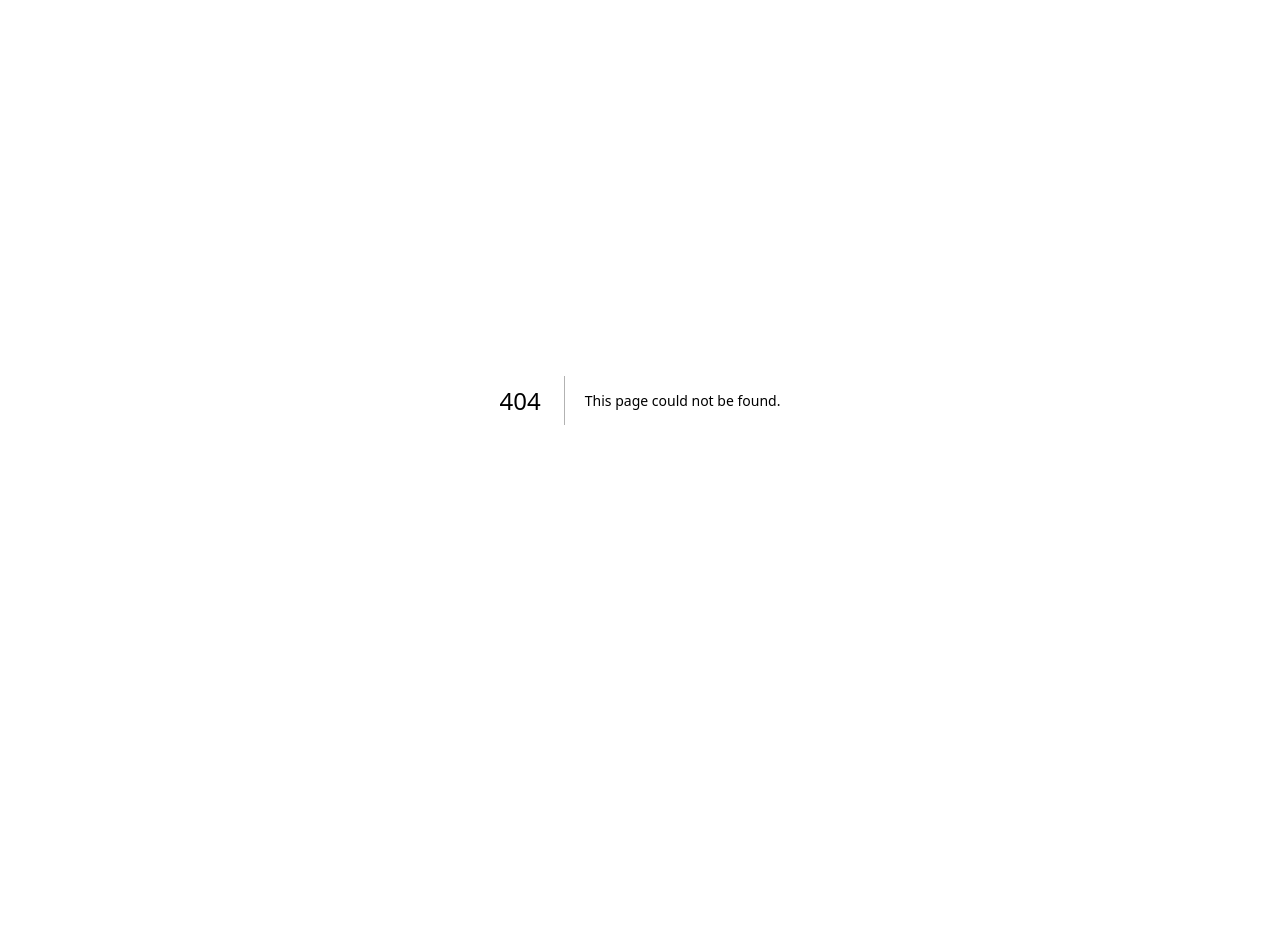
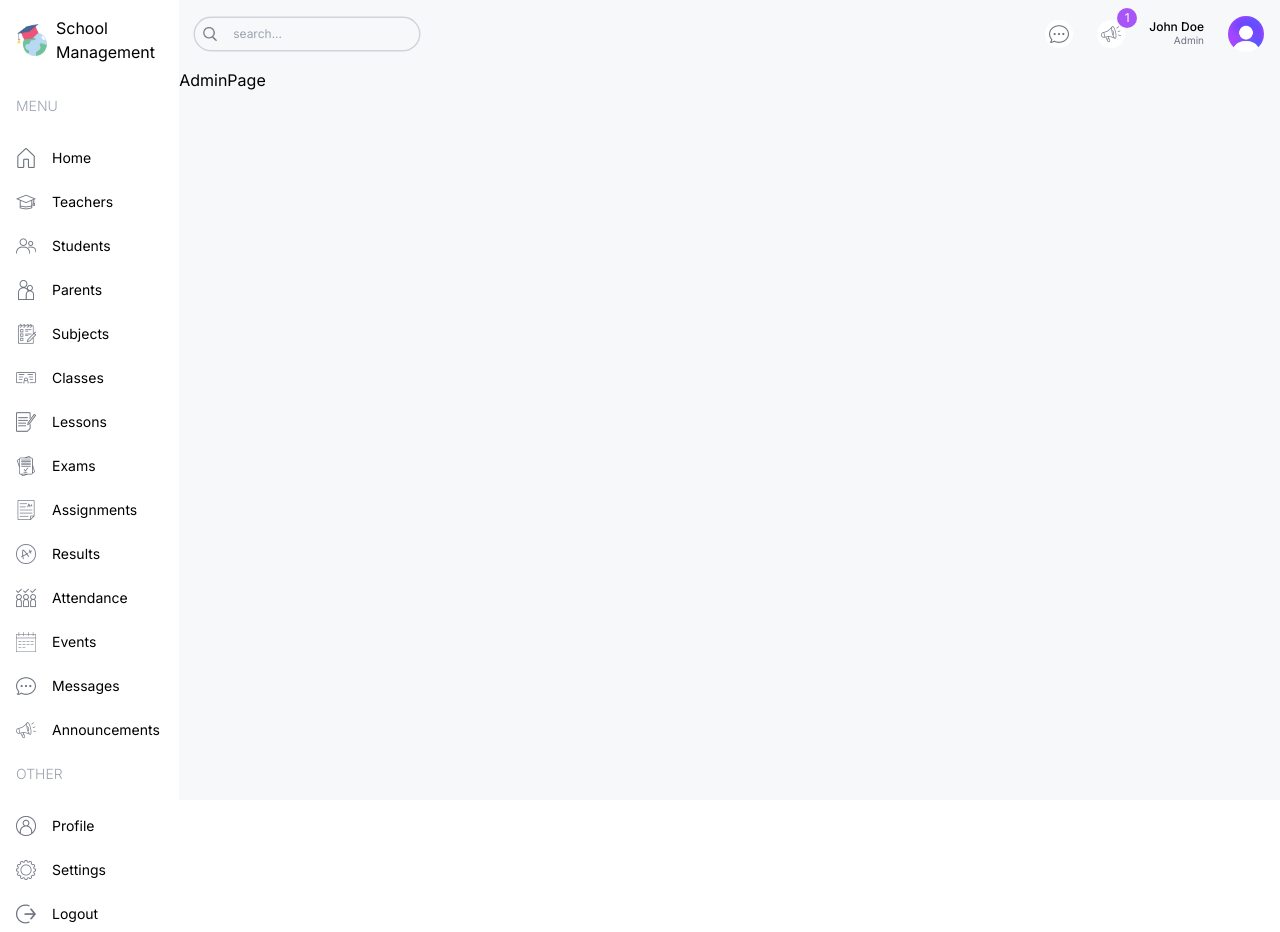
Before and after one commit to BentlyM/school-management-app, a Next.js app: page /admin in a window 1280 px wide. Before the commit this address had no page. Before the commit the page ends 800 px from the top, so only its background shows below. Built offline with nearby package versions, Linux system fonts and the light colour scheme.

Commit message:
created next pages and implemented navbar

```diff
--- /dev/null
+++ b/src/app/(dashboard)/admin/page.tsx
@@ -0,0 +1,9 @@
+import React from 'react'
+
+const AdminPage = () => {
+  return (
+    <div>AdminPage</div>
+  )
+}
+
+export default AdminPage
--- /dev/null
+++ b/src/app/(dashboard)/layout.tsx
@@ -0,0 +1,26 @@
+import Menu from "@/components/Menu";
+import NavBar from "@/components/NavBar";
+import Image from "next/image";
+import Link from "next/link";
+
+export default function DashboardLayout({
+  children,
+}: Readonly<{
+  children: React.ReactNode;
+}>) {
+  return <div className="h-screen flex">
+    {/*Left*/}
+    <div className="w-[14%] md:w-[8%] lg:w-[16%] xl:w-[14%] p-4">
+      <Link href={'/'} className="flex items-center justify-center lg:justify-start gap-2">
+      <Image src={"/logo.png"} alt="logo" width={32} height={32} />
+      <span className="hidden lg:block">School Management</span>
+      </Link>
+      <Menu />
+    </div>
+    {/*Right*/}
+    <div className="w-[86%] md:w-[92%] lg:w-[84%] xl:w-[86%] bg-[#F7F8FA] overflow-scroll">
+      <NavBar />
+      {children}
+    </div>
+  </div>;
+}
--- /dev/null
+++ b/src/app/(dashboard)/parent/page.tsx
@@ -0,0 +1,9 @@
+import React from 'react'
+
+const ParentPage = () => {
+  return (
+    <div>ParentPage</div>
+  )
+}
+
+export default ParentPage
--- /dev/null
+++ b/src/app/(dashboard)/student/page.tsx
@@ -0,0 +1,9 @@
+import React from 'react'
+
+const StudentPage = () => {
+  return (
+    <div className=''>StudentPage</div>
+  )
+}
+
+export default StudentPage
--- /dev/null
+++ b/src/app/(dashboard)/teacher/page.tsx
@@ -0,0 +1,9 @@
+import React from 'react'
+
+const TeacherPage = () => {
+  return (
+    <div className=''>TeacherPage</div>
+  )
+}
+
+export default TeacherPage
--- /dev/null
+++ b/src/app/sign-in/page.tsx
@@ -0,0 +1,9 @@
+import React from 'react'
+
+const LoginPage = () => {
+  return (
+    <div>LoginPage</div>
+  )
+}
+
+export default LoginPage
--- a/src/components/Menu.tsx
+++ b/src/components/Menu.tsx
@@ -1,114 +1,144 @@
 const menuItems = [
   {
-    title: "MENU",
+    title: 'MENU',
     items: [
       {
-        icon: "/home.png",
-        label: "Home",
-        href: "/",
-        visible: ["admin", "teacher", "student", "parent"],
+        icon: '/home.png',
+        label: 'Home',
+        href: '/',
+        visible: ['admin', 'teacher', 'student', 'parent'],
       },
       {
-        icon: "/teacher.png",
-        label: "Teachers",
-        href: "/list/teachers",
-        visible: ["admin", "teacher"],
+        icon: '/teacher.png',
+        label: 'Teachers',
+        href: '/list/teachers',
+        visible: ['admin', 'teacher'],
       },
       {
-        icon: "/student.png",
-        label: "Students",
-        href: "/list/students",
-        visible: ["admin", "teacher"],
+        icon: '/student.png',
+        label: 'Students',
+        href: '/list/students',
+        visible: ['admin', 'teacher'],
       },
       {
-        icon: "/parent.png",
-        label: "Parents",
-        href: "/list/parents",
-        visible: ["admin", "teacher"],
+        icon: '/parent.png',
+        label: 'Parents',
+        href: '/list/parents',
+        visible: ['admin', 'teacher'],
       },
       {
-        icon: "/subject.png",
-        label: "Subjects",
-        href: "/list/subjects",
-        visible: ["admin"],
+        icon: '/subject.png',
+        label: 'Subjects',
+        href: '/list/subjects',
+        visible: ['admin'],
       },
       {
-        icon: "/class.png",
-        label: "Classes",
-        href: "/list/classes",
-        visible: ["admin", "teacher"],
+        icon: '/class.png',
+        label: 'Classes',
+        href: '/list/classes',
+        visible: ['admin', 'teacher'],
       },
       {
-        icon: "/lesson.png",
-        label: "Lessons",
-        href: "/list/lessons",
-        visible: ["admin", "teacher"],
+        icon: '/lesson.png',
+        label: 'Lessons',
+        href: '/list/lessons',
+        visible: ['admin', 'teacher'],
       },
       {
-        icon: "/exam.png",
-        label: "Exams",
-        href: "/list/exams",
-        visible: ["admin", "teacher", "student", "parent"],
+        icon: '/exam.png',
+        label: 'Exams',
+        href: '/list/exams',
+        visible: ['admin', 'teacher', 'student', 'parent'],
       },
       {
-        icon: "/assignment.png",
-        label: "Assignments",
-        href: "/list/assignments",
-        visible: ["admin", "teacher", "student", "parent"],
+        icon: '/assignment.png',
+        label: 'Assignments',
+        href: '/list/assignments',
+        visible: ['admin', 'teacher', 'student', 'parent'],
       },
       {
-        icon: "/result.png",
-        label: "Results",
-        href: "/list/results",
-        visible: ["admin", "teacher", "student", "parent"],
+        icon: '/result.png',
+        label: 'Results',
+        href: '/list/results',
+        visible: ['admin', 'teacher', 'student', 'parent'],
       },
       {
-        icon: "/attendance.png",
-        label: "Attendance",
-        href: "/list/attendance",
-        visible: ["admin", "teacher", "student", "parent"],
+        icon: '/attendance.png',
+        label: 'Attendance',
+        href: '/list/attendance',
+        visible: ['admin', 'teacher', 'student', 'parent'],
       },
       {
-        icon: "/calendar.png",
-        label: "Events",
-        href: "/list/events",
-        visible: ["admin", "teacher", "student", "parent"],
+        icon: '/calendar.png',
+        label: 'Events',
+        href: '/list/events',
+        visible: ['admin', 'teacher', 'student', 'parent'],
       },
       {
-        icon: "/message.png",
-        label: "Messages",
-        href: "/list/messages",
-        visible: ["admin", "teacher", "student", "parent"],
+        icon: '/message.png',
+        label: 'Messages',
+        href: '/list/messages',
+        visible: ['admin', 'teacher', 'student', 'parent'],
       },
       {
-        icon: "/announcement.png",
-        label: "Announcements",
-        href: "/list/announcements",
-        visible: ["admin", "teacher", "student", "parent"],
+        icon: '/announcement.png',
+        label: 'Announcements',
+        href: '/list/announcements',
+        visible: ['admin', 'teacher', 'student', 'parent'],
       },
     ],
   },
   {
-    title: "OTHER",
+    title: 'OTHER',
     items: [
       {
-        icon: "/profile.png",
-        label: "Profile",
-        href: "/profile",
-        visible: ["admin", "teacher", "student", "parent"],
+        icon: '/profile.png',
+        label: 'Profile',
+        href: '/profile',
+        visible: ['admin', 'teacher', 'student', 'parent'],
       },
       {
-        icon: "/setting.png",
-        label: "Settings",
-        href: "/settings",
-        visible: ["admin", "teacher", "student", "parent"],
+        icon: '/setting.png',
+        label: 'Settings',
+        href: '/settings',
+        visible: ['admin', 'teacher', 'student', 'parent'],
       },
       {
-        icon: "/logout.png",
-        label: "Logout",
-        href: "/logout",
-        visible: ["admin", "teacher", "student", "parent"],
+        icon: '/logout.png',
+        label: 'Logout',
+        href: '/logout',
+        visible: ['admin', 'teacher', 'student', 'parent'],
       },
     ],
   },
 ];
+
+import Image from 'next/image';
+import Link from 'next/link';
+import React from 'react';
+
+const Menu = () => {
+  return (
+    <div className="mt-4 text-sm">
+      {menuItems.map((i) => (
+        <div className="flex flex-col gap-2" key={i.title}>
+          <span className="hidden lg:block text-gray-400 font-light my-4">
+            {i.title}
+          </span>
+          {i.items.map((item) => (
+            <Link
+              href={item.href}
+              key={item.label}
+              className="flex items-center justify-center lg:justify-start gap-4 tex-gray-500 py-2"
+            >
+              <Image src={item.icon} alt="" width={20} height={20} />
+              <span className='hidden lg:block'>{item.label}</span>
+            </Link>
+          ))}
+        </div>
+      ))}
+    </div>
+  );
+};
+
+export default Menu;
--- /dev/null
+++ b/src/components/NavBar.tsx
@@ -0,0 +1,39 @@
+import Image from 'next/image';
+import React from 'react';
+
+const NavBar = () => {
+  return (
+    <div className="flex items-center justify-between p-4">
+      {/*Search bar*/}
+      <div className="hidden md:flex items-center gap-2 text-xs rounded-full ring-[1.5px] ring-gray-300 px-2">
+        <Image src={'/search.png'} alt="" width={14} height={14} />
+        <input type="text" placeholder="search..." className='w-[200px] p-2 bg-transparent outline-none'/>
+      </div>
+      {/*ICONS AND USER */}
+      <div className="flex items-center gap-6 justify-end w-full">
+        <div className="bg-white rounded-full w-7 h-7 flex items-center justify-center cursor-pointer">
+          <Image src="/message.png" alt="" width={20} height={20} />
+        </div>
+        <div className="bg-white rounded-full w-7 h-7 flex items-center justify-center cursor-pointer relative">
+          <Image src="/announcement.png" alt="" width={20} height={20} />
+          <div className="absolute -top-3 -right-3 w-5 h-5 flex items-center justify-center bg-purple-500 text-white rounded-full text-xs">
+            1
+          </div>
+        </div>
+        <div className="flex flex-col">
+          <span className="text-xs leading-3 font-medium">John Doe</span>
+          <span className="text-[10px] text-gray-500 text-right">Admin</span>
+        </div>
+        <Image
+          src="/avatar.png"
+          alt=""
+          width={36}
+          height={36}
+          className="rounded-full"
+        />
+      </div>
+    </div>
+  );
+};
+
+export default NavBar;
```
Also changed, not shown: 1 other file (tests, documents, lock files or other folders).
